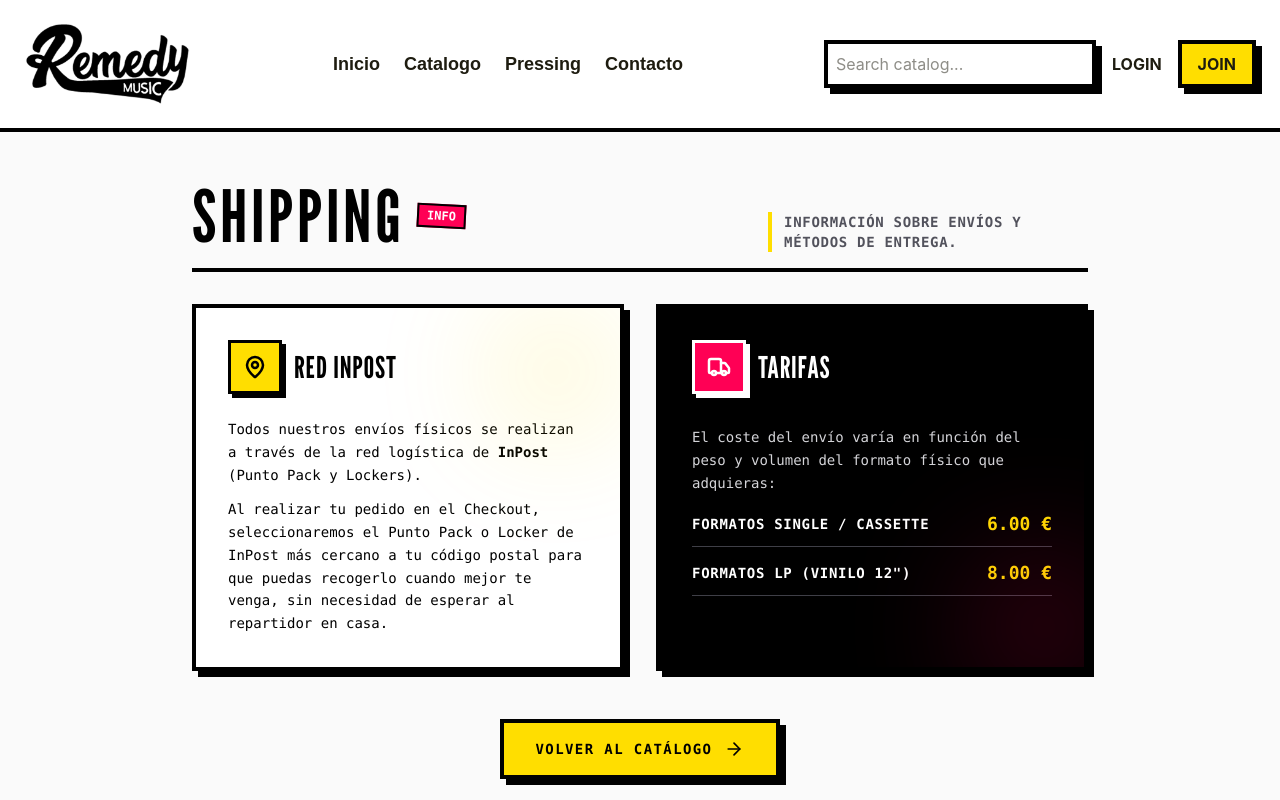
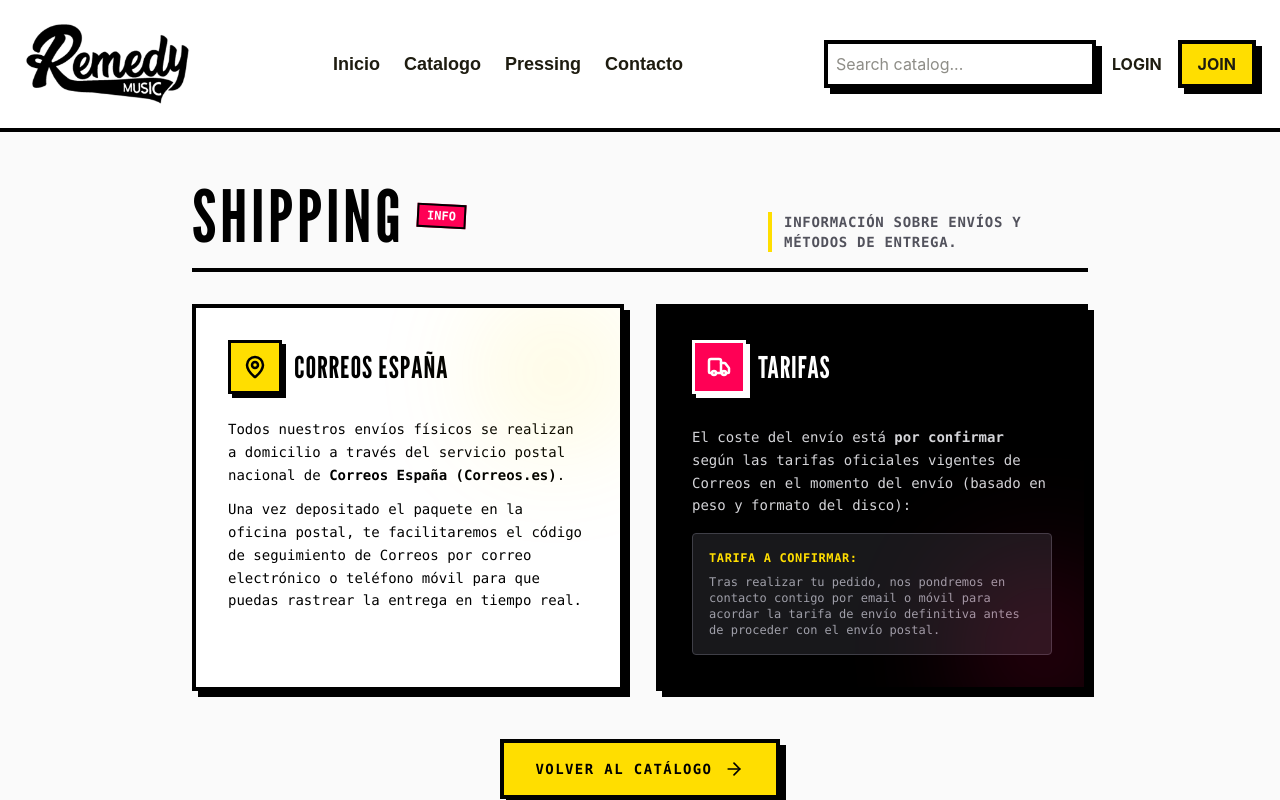
Before and after one commit to syncrolattex-maker/remedy-music-web, a React (Vite) app: page /shipping in a window 1280 px wide. Shown: the top 800 px of the page. Built offline with nearby package versions, Linux system fonts and the light colour scheme; a web font is replaced by a local one.

Commit message:
feat: update shipping info page to transition from InPost to Correos.es

```diff
--- a/src/pages/Shipping.tsx
+++ b/src/pages/Shipping.tsx
@@ -23,7 +23,7 @@ export const Shipping = () => {
         {/* CONTENT BUBBLES */}
         <div className="grid grid-cols-1 md:grid-cols-2 gap-8 mb-12">
 
-          {/* INPOST BLOCK */}
+          {/* CORREOS BLOCK */}
           <div className="brutalist-border bg-white p-6 md:p-8 flex flex-col gap-4 relative overflow-hidden group">
             <div className="absolute top-0 right-0 w-32 h-32 bg-[#FFDE00] rounded-full blur-3xl opacity-20 group-hover:opacity-40 transition-opacity"></div>
 
@@ -31,15 +31,15 @@ export const Shipping = () => {
               <div className="p-3 bg-[#FFDE00] border-3 border-black shadow-[4px_4px_0_0_#000]">
                 <MapPin className="w-6 h-6 stroke-[2.5]" />
               </div>
-              <h2 className="font-heading text-3xl uppercase tracking-wide">Red InPost</h2>
+              <h2 className="font-heading text-3xl uppercase tracking-wide">Correos España</h2>
             </div>
 
             <div className="font-mono text-sm leading-relaxed flex flex-col gap-3">
               <p>
-                Todos nuestros envíos físicos se realizan a través de la red logística de <strong>InPost</strong> (Punto Pack y Lockers).
+                Todos nuestros envíos físicos se realizan a domicilio a través del servicio postal nacional de <strong>Correos España (Correos.es)</strong>.
               </p>
               <p>
-                Al realizar tu pedido en el Checkout, seleccionaremos el Punto Pack o Locker de InPost más cercano a tu código postal para que puedas recogerlo cuando mejor te venga, sin necesidad de esperar al repartidor en casa.
+                Una vez depositado el paquete en la oficina postal, te facilitaremos el código de seguimiento de Correos por correo electrónico o teléfono móvil para que puedas rastrear la entrega en tiempo real.
               </p>
             </div>
           </div>
@@ -57,19 +57,15 @@ export const Shipping = () => {
 
             <div className="font-mono text-sm leading-relaxed flex flex-col gap-4 mt-2">
               <p className="text-zinc-300">
-                El coste del envío varía en función del peso y volumen del formato físico que adquieras:
+                El coste del envío está <strong>por confirmar</strong> según las tarifas oficiales vigentes de Correos en el momento del envío (basado en peso y formato del disco):
               </p>
 
-              <ul className="flex flex-col gap-3">
-                <li className="flex justify-between items-center border-b border-zinc-700 pb-2">
-                  <span className="font-bold uppercase tracking-wider">Formatos Single / Cassette</span>
-                  <span className="text-lg font-bold text-[#FFDE00]">6.00 €</span>
-                </li>
-                <li className="flex justify-between items-center border-b border-zinc-700 pb-2">
-                  <span className="font-bold uppercase tracking-wider">Formatos LP (Vinilo 12")</span>
-                  <span className="text-lg font-bold text-[#FFDE00]">8.00 €</span>
-                </li>
-              </ul>
+              <div className="bg-zinc-900 border border-zinc-700 p-4 flex flex-col gap-2 rounded">
+                <span className="font-bold text-[#FFDE00] uppercase tracking-wider text-xs">Tarifa a Confirmar:</span>
+                <p className="text-zinc-400 text-xs">
+                  Tras realizar tu pedido, nos pondremos en contacto contigo por email o móvil para acordar la tarifa de envío definitiva antes de proceder con el envío postal.
+                </p>
+              </div>
             </div>
           </div>
         </div>
```
